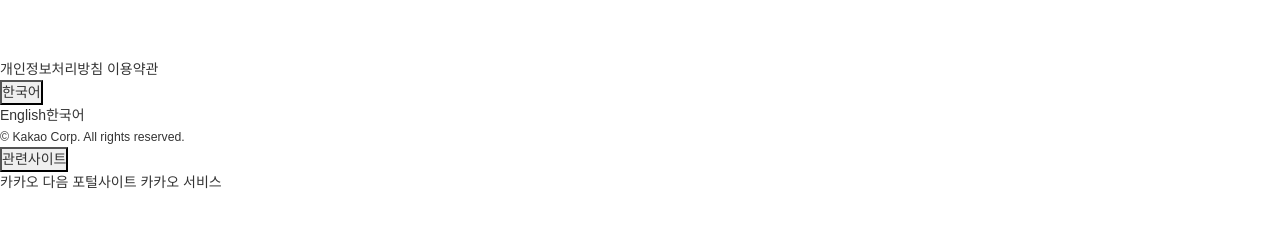
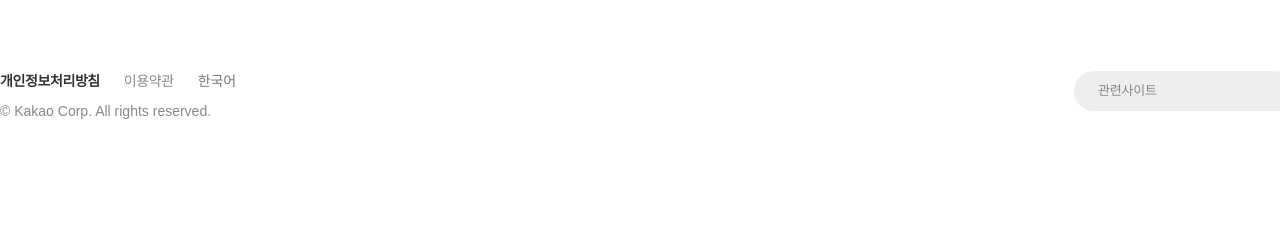
Before and after one commit to dosaa7/Mypage, a plain HTML site: page index.html in a window 1280 px wide. Shown: the part 1320-1548 px from the top of the page. After the commit the page ends 1477 px from the top, so only its background shows below. Drawn offline with nearby package versions, Linux system fonts and the light colour scheme.

Commit message:
Add files via upload
1차

```diff
--- a/style.css
+++ b/style.css
@@ -655,3 +655,129 @@ strong {
   padding-left: 10px;
   padding-right: 10px;
 }
+
+.footer_career .inner_footer .area_info {
+  display: flex;
+  font-family: KakaoSmall,맑은 고딕,Malgun Gothic,Apple SD Gothic Neo,돋움,dotum,sans-serif;
+  justify-content: space-between;
+}
+
+.footer_career .info_use {
+  font-size: 0;
+}
+
+.footer_career .info_use .link_info:first-of-type {
+  color: #333;
+  font-weight: 700;
+  margin-right: 24px;
+}
+
+.footer_career .info_use .link_info {
+  color: #888;
+  display: inline-flex;
+  font-size: 14px;
+  letter-spacing: -.4px;
+  line-height: 20px;
+  padding: 12px 0 10px;
+  vertical-align: bottom;
+}
+
+.footer_career .info_use .link_info {
+  color: #888;
+  display: inline-flex;
+  font-size: 14px;
+  letter-spacing: -.4px;
+  line-height: 20px;
+  padding: 12px 0 10px;
+  vertical-align: bottom;
+}
+
+.footer_career .info_use .wrap_select {
+  display: inline-block;
+  height: 42px;
+  padding: 0 14px;
+  position: relative;
+}
+
+.footer_career .info_use .btn_toggle {
+  color: #777;
+  font-family: KakaoSmall,맑은 고딕,Malgun Gothic,Apple SD Gothic Neo,돋움,dotum,sans-serif;
+  font-size: 14px;
+  letter-spacing: -.2px;
+  line-height: 20px;
+  padding: 12px 10px 10px;
+  vertical-align: top;
+}
+
+button {
+  background-color: initial;
+  border: 0;
+  cursor: pointer;
+}
+
+.footer_career .inner_footer .opt_box {
+  background: #eee;
+  border-radius: 18px;
+  bottom: 42px;
+  display: none;
+  left: 0;
+  padding: 16px 24px;
+  position: absolute;
+  z-index: 1;
+}
+
+.footer_career .inner_footer .opt_box .item_opt.en {
+  letter-spacing: 0;
+}
+
+.footer_career .inner_footer .opt_box .item_opt {
+  color: #888;
+  display: block;
+  font-size: 14px;
+  letter-spacing: -.2px;
+  line-height: 20px;
+}
+
+.en .footer_career .inner_footer .info_use .opt_box .item_opt:first-child, .footer_career .inner_footer .info_use .opt_box .item_opt:last-child, .footer_career .inner_footer .opt_box .item_opt:hover {
+  color: #000;
+}
+.footer_career .inner_footer .opt_box .item_opt+.item_opt {
+  margin-top: 8px;
+}
+
+.footer_career .info_use .txt_copyright {
+  color: #888;
+  display: block;
+  font-size: 14px;
+  line-height: 20px;
+}
+
+user agent stylesheet
+small {
+  font-size: normal;
+}
+
+.footer_career .inner_footer .info_relation {
+  margin: 12px 0 5px;
+  position: relative;
+}
+
+.footer_career .info_relation .btn_toggle {
+  background: #eee;
+  border-radius: 24px;
+  color: #888;
+  font-family: KakaoSmall,맑은 고딕,Malgun Gothic,Apple SD Gothic Neo,돋움,dotum,sans-serif;
+  font-size: 13px;
+  letter-spacing: -.2px;
+  overflow: hidden;
+  padding: 10px 24px 11px;
+  text-align: left;
+  width: 222px;
+}
+
+.footer_career .info_relation .opt_box .item_opt:last-child {
+  color: #000;
+}
+.footer_career .inner_footer .opt_box .item_opt+.item_opt {
+  margin-top: 8px;
+}
```
